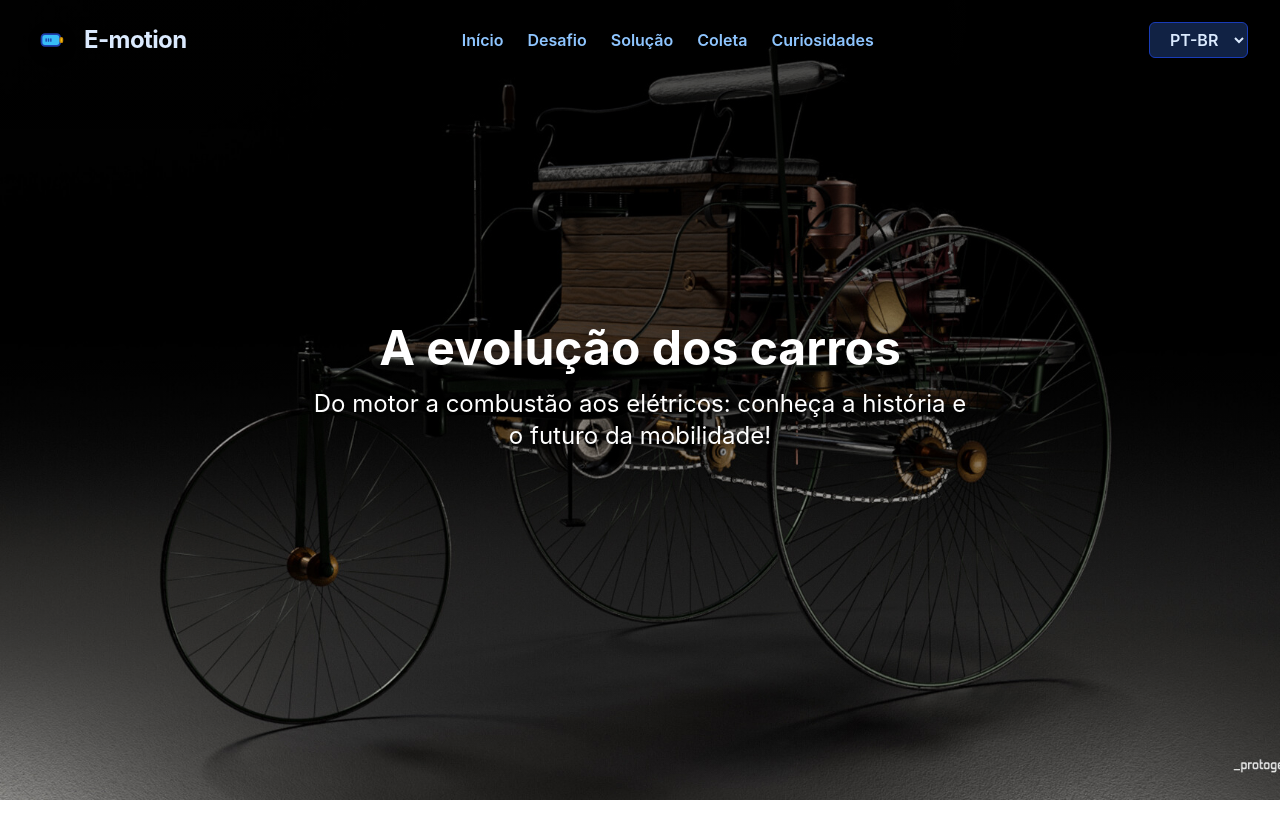
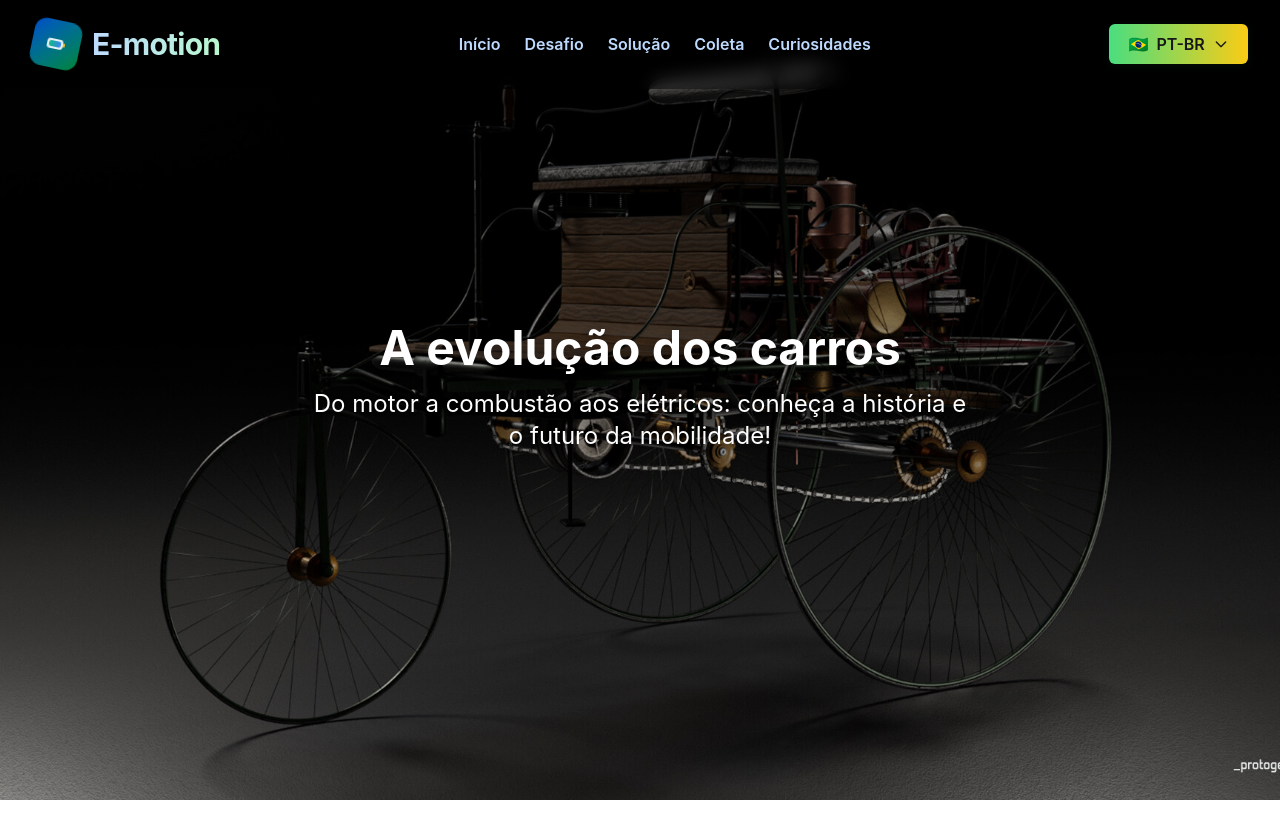
Before and after one commit to gustavoraulinodsilva/e-motion-landing-page, a Next.js app: page / in a window 1280 px wide. Shown: the top 838 px of the page. Built offline with nearby package versions, Linux system fonts and the light colour scheme.

Commit message:
melhorado o header da aplicação

```diff
--- a/src/components/Header.tsx
+++ b/src/components/Header.tsx
@@ -2,10 +2,17 @@
 
 import React, { useEffect, useState } from "react";
 
-
 function Header() {
     const [scrolled, setScrolled] = useState(false);
     const [showNav, setShowNav] = useState(false);
+    const [language, setLanguage] = useState("pt-br");
+    const [isDropdownOpen, setIsDropdownOpen] = useState(false);
+
+    const languages = [
+        { code: "pt-br", flag: "🇧🇷", name: "PT-BR" },
+        { code: "en", flag: "🇺🇸", name: "EN" },
+        { code: "es", flag: "🇪🇸", name: "ES" },
+    ];
 
     useEffect(() => {
         const handleScroll = () => {
@@ -18,54 +25,108 @@ function Header() {
 
     return (
         <header
-            className={`fixed w-full z-50 transition-colors duration-300 ${
+            className={`fixed w-full z-50 transition-all duration-500 ${
                 scrolled
-                    ? "bg-[#0a1931] border-b border-blue-900 shadow-md backdrop-blur-lg"
-                    : "bg-transparent border-b border-transparent"
+                    ? "bg-gradient-to-r from-slate-900/95 via-blue-900/95 to-green-900/95 backdrop-blur-xl border-b border-blue-400/30 shadow-xl"
+                    : "bg-gradient-to-r from-black/60 via-black/40 to-black/60 backdrop-blur-sm border-b border-transparent"
             }`}
         >
-            <nav className="flex items-center justify-between px-4 md:px-8 py-3 md:py-5">
-                <div className="flex items-center space-x-3">
-                    <span
-                        className={`inline-flex items-center justify-center w-10 h-10 rounded-full transition-all duration-300 shadow-md group hover:scale-110 ${scrolled ? "bg-blue-900" : "bg-black/40"} ${scrolled ? "animate-pulse" : ""}`}
-                        style={{ position: 'relative' }}
+            <nav className="flex items-center justify-between px-4 md:px-8 py-3 md:py-5 max-w-7xl mx-auto">
+                <div className="flex items-center space-x-3 group">
+                    <div
+                        className={`relative inline-flex items-center justify-center w-12 h-12 rounded-xl transition-all duration-500 shadow-lg group-hover:scale-110 transform ${
+                            scrolled
+                                ? "bg-gradient-to-br from-blue-500 to-green-500 rotate-0"
+                                : "bg-gradient-to-br from-blue-600/80 to-green-600/80 rotate-12"
+                        }`}
                     >
-                        {/* Ícone de bateria estilizado */}
-                        <svg width="28" height="28" viewBox="0 0 24 24" fill="none" xmlns="http://www.w3.org/2000/svg">
-                            <rect x="3" y="7" width="16" height="10" rx="3" fill="#38bdf8" stroke="#1e40af" strokeWidth="1.5"/>
-                            <rect x="19" y="10" width="2" height="4" rx="1" fill="#facc15" stroke="#ca8a04" strokeWidth="1.2"/>
-                            <path d="M7 11v2m2-2v2m2-2v2" stroke="#1e40af" strokeWidth="1.2" strokeLinecap="round"/>
+                        {/* Ícone de bateria melhorado */}
+                        <svg width="24" height="24" viewBox="0 0 24 24" fill="none" className="relative z-10">
+                            <rect x="3" y="7" width="16" height="10" rx="3" fill="white" fillOpacity="0.9"/>
+                            <rect x="19" y="10" width="2" height="4" rx="1" fill="#fbbf24"/>
+                            <rect x="5" y="9" width="12" height="6" rx="2" fill="url(#batteryGradient)"/>
+                            <defs>
+                                <linearGradient id="batteryGradient" x1="0%" y1="0%" x2="100%" y2="0%">
+                                    <stop offset="0%" stopColor="#10b981"/>
+                                    <stop offset="100%" stopColor="#3b82f6"/>
+                                </linearGradient>
+                            </defs>
                         </svg>
-                        {/* Borda animada no hover */}
-                        <span className="absolute inset-0 rounded-full border-2 border-transparent group-hover:border-blue-400 group-hover:animate-pulse transition-all duration-300 pointer-events-none"></span>
-                    </span>
-                    <h1 className="text-2xl font-bold text-blue-100 tracking-tight select-none transition-colors duration-300">
+                        {/* Efeito de brilho */}
+                        <div className="absolute inset-0 rounded-xl bg-gradient-to-r from-transparent via-white/20 to-transparent opacity-0 group-hover:opacity-100 group-hover:animate-pulse transition-all duration-500"></div>
+                    </div>
+                    <h1 className="text-2xl md:text-3xl font-bold bg-gradient-to-r from-blue-200 to-green-200 bg-clip-text text-transparent tracking-tight select-none transition-all duration-500 group-hover:scale-105">
                         E-motion
                     </h1>
                 </div>
-                <ul className={`flex items-center space-x-4 md:space-x-6 transition-all duration-500 ${showNav ? "opacity-100 translate-y-0" : "opacity-0 -translate-y-4"}`}>
+                <ul className={`hidden md:flex items-center space-x-6 transition-all duration-700 ${showNav ? "opacity-100 translate-y-0" : "opacity-0 -translate-y-4"}`}>
                     <li>
-                        <a href="#inicio" className="text-blue-300 font-semibold transition-all duration-200 inline-block transform hover:text-white hover:scale-110">Início</a>
+                        <a href="#inicio" className="relative text-blue-200 font-semibold transition-all duration-300 inline-block transform hover:text-white hover:scale-110 group">
+                            Início
+                            <span className="absolute bottom-0 left-0 w-0 h-0.5 bg-gradient-to-r from-blue-400 to-green-400 transition-all duration-300 group-hover:w-full"></span>
+                        </a>
                     </li>
                     <li>
-                        <a href="#desafio" className="text-blue-300 font-semibold transition-all duration-200 inline-block transform hover:text-white hover:scale-110">Desafio</a>
+                        <a href="#desafio" className="relative text-blue-200 font-semibold transition-all duration-300 inline-block transform hover:text-white hover:scale-110 group">
+                            Desafio
+                            <span className="absolute bottom-0 left-0 w-0 h-0.5 bg-gradient-to-r from-blue-400 to-green-400 transition-all duration-300 group-hover:w-full"></span>
+                        </a>
                     </li>
                     <li>
-                        <a href="#solucao" className="text-blue-300 font-semibold transition-all duration-200 inline-block transform hover:text-white hover:scale-110">Solução</a>
+                        <a href="#solucao" className="relative text-blue-200 font-semibold transition-all duration-300 inline-block transform hover:text-white hover:scale-110 group">
+                            Solução
+                            <span className="absolute bottom-0 left-0 w-0 h-0.5 bg-gradient-to-r from-blue-400 to-green-400 transition-all duration-300 group-hover:w-full"></span>
+                        </a>
                     </li>
                     <li>
-                        <a href="#coleta" className="text-blue-300 font-semibold transition-all duration-200 inline-block transform hover:text-white hover:scale-110">Coleta</a>
+                        <a href="#coleta" className="relative text-blue-200 font-semibold transition-all duration-300 inline-block transform hover:text-white hover:scale-110 group">
+                            Coleta
+                            <span className="absolute bottom-0 left-0 w-0 h-0.5 bg-gradient-to-r from-blue-400 to-green-400 transition-all duration-300 group-hover:w-full"></span>
+                        </a>
                     </li>
                     <li>
-                        <a href="#curiosidades" className="text-blue-300 font-semibold transition-all duration-200 inline-block transform hover:text-white hover:scale-110">Curiosidades</a>
+                        <a href="#curiosidades" className="relative text-blue-200 font-semibold transition-all duration-300 inline-block transform hover:text-white hover:scale-110 group">
+                            Curiosidades
+                            <span className="absolute bottom-0 left-0 w-0 h-0.5 bg-gradient-to-r from-blue-400 to-green-400 transition-all duration-300 group-hover:w-full"></span>
+                        </a>
                     </li>
                 </ul>
-                <div className="flex items-center">
-                    <select className="pl-4 pr-3 py-1.5 rounded-md border border-blue-800 bg-[#112244] text-blue-100 font-semibold focus:outline-none focus:ring-4 focus:ring-blue-700/40 shadow-sm transition-all duration-300 hover:border-blue-400 cursor-pointer transform hover:scale-105" style={{minWidth:'90px'}}>
-                        <option value="pt-br">PT-BR</option>
-                        <option value="en">EN</option>
-                        <option value="es">ES</option>
-                    </select>
+                <div className="flex items-center space-x-4">
+                    {/* Seletor de idioma moderno */}
+                    <div className="relative">
+                        <button
+                            onClick={() => setIsDropdownOpen(!isDropdownOpen)}
+                            className="flex items-center space-x-2 px-4 py-2 rounded-xl bg-gradient-to-r from-blue-600/30 to-green-600/30 backdrop-blur-sm border border-blue-400/30 text-blue-100 font-semibold transition-all duration-300 hover:from-blue-500/40 hover:to-green-500/40 hover:border-blue-300/50 hover:scale-105 shadow-lg"
+                        >
+                            <span>{languages.find(lang => lang.code === language)?.flag}</span>
+                            <span>{languages.find(lang => lang.code === language)?.name}</span>
+                            <svg
+                                className={`w-4 h-4 transition-transform duration-300 ${isDropdownOpen ? 'rotate-180' : ''}`}
+                                fill="none"
+                                stroke="currentColor"
+                                viewBox="0 0 24 24"
+                            >
+                                <path strokeLinecap="round" strokeLinejoin="round" strokeWidth={2} d="M19 9l-7 7-7-7" />
+                            </svg>
+                        </button>
+                        {isDropdownOpen && (
+                            <div className="absolute top-full right-0 mt-2 w-32 bg-slate-800/95 backdrop-blur-xl border border-blue-400/30 rounded-xl shadow-2xl overflow-hidden animate-in slide-in-from-top-2 duration-300">
+                                {languages.map((lang) => (
+                                    <button
+                                        key={lang.code}
+                                        onClick={() => {
+                                            setLanguage(lang.code);
+                                            setIsDropdownOpen(false);
+                                        }}
+                                        className="w-full flex items-center space-x-2 px-4 py-3 text-blue-100 hover:bg-gradient-to-r hover:from-blue-600/50 hover:to-green-600/50 transition-all duration-200 hover:text-white"
+                                    >
+                                        <span>{lang.flag}</span>
+                                        <span className="font-medium">{lang.name}</span>
+                                    </button>
+                                ))}
+                            </div>
+                        )}
+                    </div>
                 </div>
             </nav>
         </header>
```
